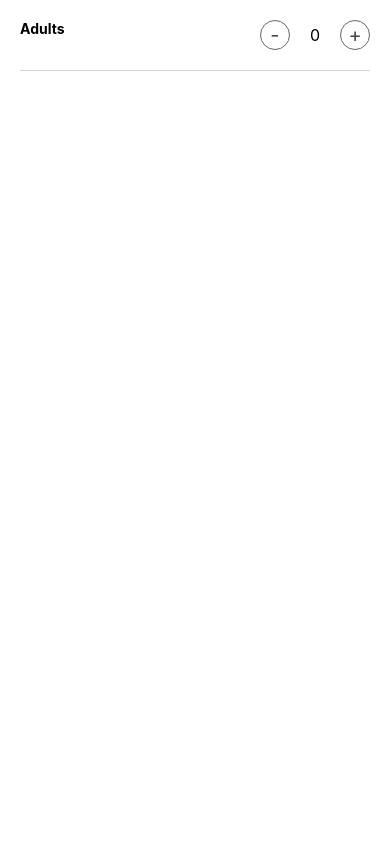
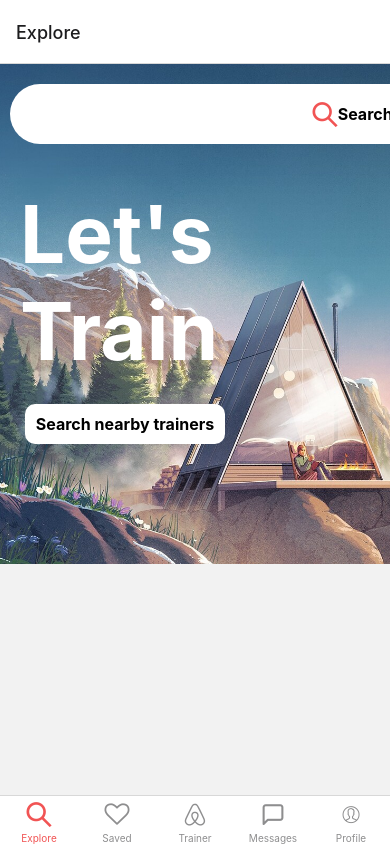
Before and after one commit to jefferygraham/TrainerAid, a React Native app: screen /Home in a window 390 px wide. Built offline with nearby package versions, Linux system fonts and the light colour scheme.

Commit message:
implement navigation

```diff
--- a/App.tsx
+++ b/App.tsx
@@ -7,29 +7,19 @@
 
 import React from 'react';
 import {
-  SafeAreaView,
   useColorScheme,
 } from 'react-native';
+import 'react-native-gesture-handler'
 
-import HomeScreen  from './src/screens/Home';
-import SearchResults from './src/screens/SearchResults';
-import LocationSearch from './src/screens/LocationSearch';
-import Clients from './src/screens/Clients';
+import Router from './src/navigation/Router';
 
-import Trainer from './src/components/Trainer';
-import feed from './assets/data/feed'
-
-const trainer1 = feed[0]
 
 function App(): JSX.Element {
   const isDarkMode = useColorScheme() === 'dark';
 
 
   return (
-    <SafeAreaView>
-     <Clients />
-
-    </SafeAreaView>
+    <Router />
   );
 }
 
--- a/package.json
+++ b/package.json
@@ -10,8 +10,14 @@
     "test": "jest"
   },
   "dependencies": {
+    "@react-navigation/bottom-tabs": "^6.5.4",
+    "@react-navigation/native": "^6.1.3",
+    "@react-navigation/stack": "^6.3.12",
     "react": "18.2.0",
     "react-native": "0.71.1",
+    "react-native-gesture-handler": "^2.9.0",
+    "react-native-safe-area-context": "^4.5.0",
+    "react-native-screens": "^3.19.0",
     "react-native-vector-icons": "^9.2.0"
   },
   "devDependencies": {
--- /dev/null
+++ b/src/navigation/HomeTabNavigator.js
@@ -0,0 +1,67 @@
+import React from 'react'
+import { createBottomTabNavigator } from '@react-navigation/bottom-tabs'
+import Fontisto from 'react-native-vector-icons/Fontisto'
+import FontAwesome from 'react-native-vector-icons/FontAwesome'
+import FontAwesome5 from 'react-native-vector-icons/FontAwesome5'
+import Feather from 'react-native-vector-icons/Feather'
+import EvilIcons from 'react-native-vector-icons/EvilIcons'
+
+import HomeScreen from '../screens/Home'
+
+const Tab = createBottomTabNavigator()
+
+const HomeTabNavigator = () => {
+  return (
+    <Tab.Navigator screenOptions={{
+        tabBarActiveTintColor: '#f15454'
+    }}>
+        <Tab.Screen
+            name={"Explore"}
+            component={HomeScreen}
+            options={{
+                tabBarIcon: ({color}) => (
+                    <Fontisto name="search" size={25} color={color} />
+                )
+            }}
+        />
+        <Tab.Screen
+            name={"Saved"}
+            component={HomeScreen}
+            options={{
+                tabBarIcon: ({color}) => (
+                    <FontAwesome name="heart-o" size={25} color={color} />
+                )
+            }}
+        />
+        <Tab.Screen
+            name={"Trainer"}
+            component={HomeScreen}
+            options={{
+                tabBarIcon: ({color}) => (
+                    <FontAwesome5 name="airbnb" size={25} color={color} />
+                )
+            }}
+        />
+        <Tab.Screen
+            name={"Messages"}
+            component={HomeScreen}
+            options={{
+                tabBarIcon: ({color}) => (
+                    <Feather name="message-square" size={25} color={color} />
+                )
+            }}
+        />
+        <Tab.Screen
+            name={"Profile"}
+            component={HomeScreen}
+            options={{
+                tabBarIcon: ({color}) => (
+                    <EvilIcons name="user" size={25} color={color} />
+                )
+            }}
+        />
+    </Tab.Navigator>
+  )
+}
+
+export default HomeTabNavigator
--- /dev/null
+++ b/src/navigation/Router.js
@@ -0,0 +1,41 @@
+import React from 'react'
+import { NavigationContainer } from '@react-navigation/native';
+import { createStackNavigator } from '@react-navigation/stack';
+
+import HomeTabNavigator from './HomeTabNavigator';
+import LocationSearch from '../screens/LocationSearch';
+import Clients from '../screens/Clients';
+
+const Stack = createStackNavigator()
+
+const Router = (props) => {
+  return (
+    <NavigationContainer>
+        <Stack.Navigator>
+            <Stack.Screen
+                name={"Home"}
+                component={HomeTabNavigator}
+                options={{
+                    headerShown: false
+                }}
+            />
+            <Stack.Screen
+                name={"Location Search"}
+                component={LocationSearch}
+                options={{
+                    title: "Search for your trainer"
+                }}
+            />
+            <Stack.Screen
+                name={"Clients"}
+                component={Clients}
+                options={{
+                    title: "How many people?"
+                }}
+            />
+        </Stack.Navigator>
+    </NavigationContainer>
+  )
+}
+
+export default Router
--- a/src/screens/Clients/index.js
+++ b/src/screens/Clients/index.js
@@ -1,14 +1,16 @@
 import { View, Text, Pressable } from 'react-native'
 import React, {useState} from 'react'
+import { NavigationContainer, useNavigation } from '@react-navigation/native'
 
 import styles from './styles'
 
 const Clients = () => {
 
   const [clients, setClients] = useState(0)
+  const navigation = useNavigation()
 
   return (
-    <View>
+    <View style={{justifyContent: 'space-between', height: '100%'}}>
       <View style={styles.row}>
         <View>
           <Text style={{fontWeight: 'bold'}}>Adults</Text>
@@ -30,6 +32,23 @@
           </Pressable>
         </View>
       </View>
+
+      <Pressable
+        style={{
+          marginBottom: 20,
+          backgroundColor: '#f15454',
+          alignItems: 'center',
+          justifyContent: 'center',
+          height: 50,
+          marginHorizontal: 20,
+          borderRadius: 10
+        }}
+
+        onPress={() => navigation.navigate('')}
+      >
+        <Text>Search</Text>
+      </Pressable>
+
     </View>
   )
 }
--- a/src/screens/Home/index.js
+++ b/src/screens/Home/index.js
@@ -1,14 +1,18 @@
 import React from "react";
 import {View, ImageBackground, Text, Pressable} from 'react-native'
+import { useNavigation } from "@react-navigation/native";
 
 import styles from "./styles"
 import Fontisto from 'react-native-vector-icons/Fontisto'
 
 
 const HomeScreen = (props) => {
+
+    const navigation = useNavigation();
+
     return (
         <View>
-            <Pressable style={styles.searchButton} onPress={() => console.warn('Search Btn Clicked!')}>
+            <Pressable style={styles.searchButton} onPress={() => navigation.navigate('Location Search')}>
                 <Fontisto name='search' size={25} color={"#f15454"} />
                 <Text style={styles.searchButtonText}>Search for a trainer</Text>
             </Pressable>
--- a/src/screens/LocationSearch/index.js
+++ b/src/screens/LocationSearch/index.js
@@ -1,6 +1,7 @@
-import { TextInput, View, FlatList, Text } from 'react-native'
+import { TextInput, View, FlatList, Text, Pressable } from 'react-native'
 import React, {useState} from 'react'
 import Entypo from 'react-native-vector-icons/Entypo'
+import { useNavigation } from '@react-navigation/native'
 
 import styles from './styles'
 import searchResults from "../../../assets/data/search"
@@ -8,6 +9,7 @@
 const LocationSearch = (props) => {
 
     const [inputText, setInputText] = useState("")
+    const navigation = useNavigation()
 
   return (
     <View style={styles.container}>
@@ -21,12 +23,15 @@
         <FlatList
             data={searchResults}
             renderItem={({item}) => (
-                <View style={styles.row}>
+                <Pressable
+                    onPress={() => navigation.navigate('Clients')}
+                    style={styles.row}
+                >
                     <View style={styles.iconContainer}>
                         <Entypo name="location-pin"size={30} />
                     </View>
                     <Text style={styles.locationText}>{item.description}</Text>
-                </View>
+                </Pressable>
             )}
         />
     </View>
```
Also changed, not shown: 2 other files (tests, documents, lock files or other folders).
